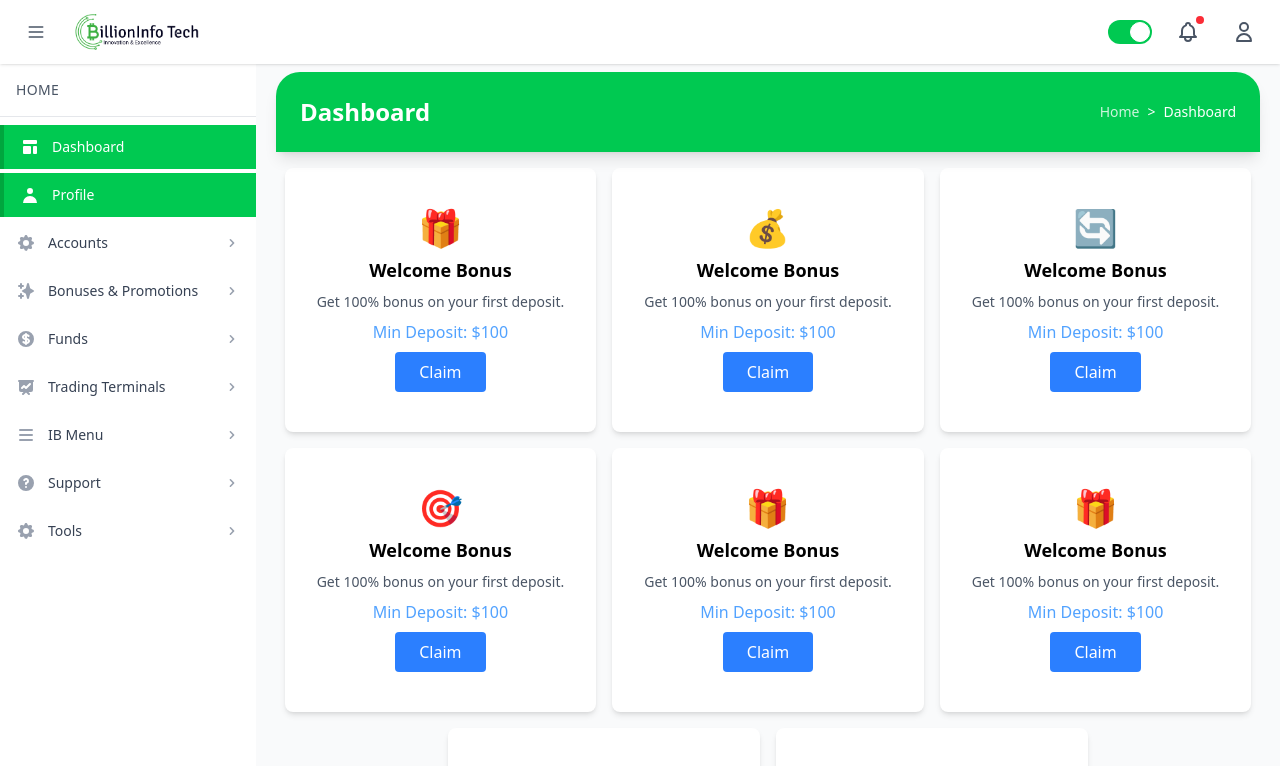
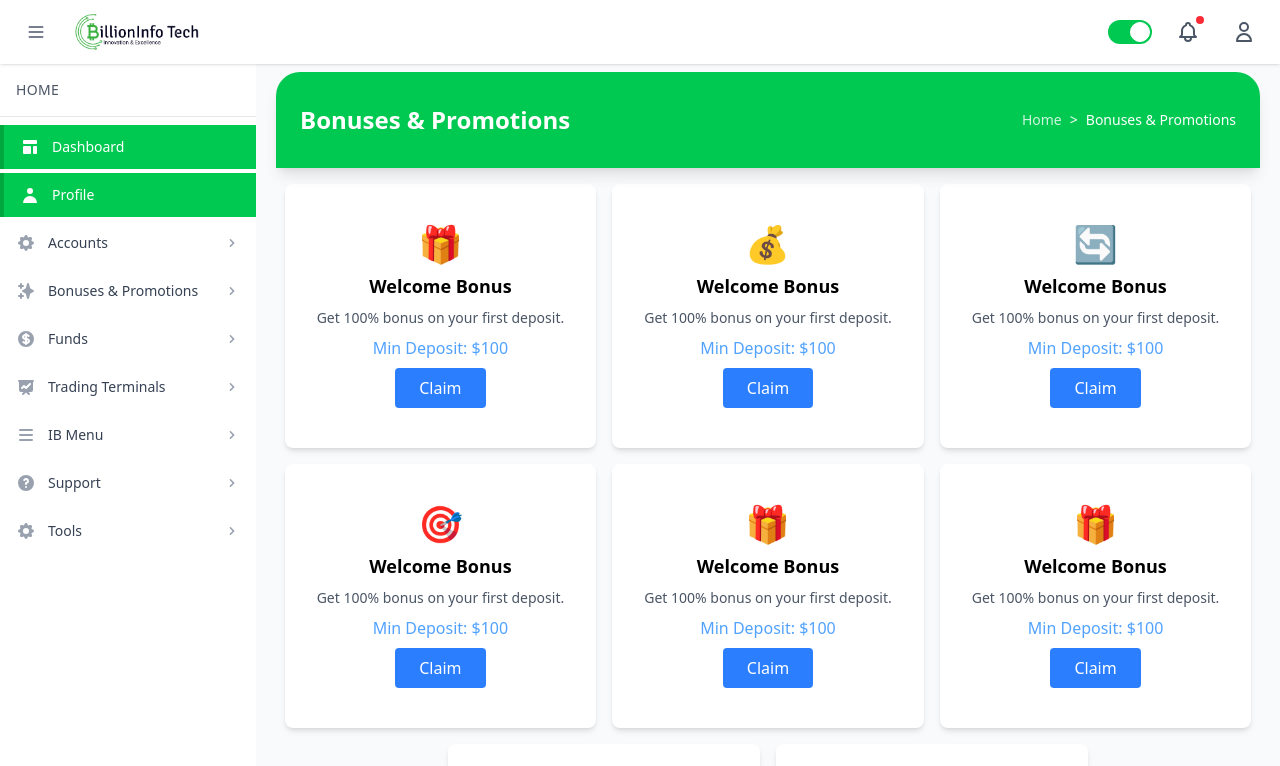
Before and after one commit to anasstudy01/BillionInfoTech_CRM, a React (Vite) app: page / in a window 1280 px wide. Shown: the top 766 px of the page. Built offline with nearby package versions, Linux system fonts and the light colour scheme.

Commit message:
Enhance DashboardNav component with dynamic heading and location props in Dashboard and Bonus layouts

```diff
--- a/src/Components/main/DashboardNav.jsx
+++ b/src/Components/main/DashboardNav.jsx
@@ -1,14 +1,14 @@
 import React from 'react'
 
-const DashboardNav = () => {
+const DashboardNav = ({ heading, location }) => {
   return (
-    <div className="bg-green-500 mx-5 shadow-lg rounded-t-3xl mt-2 py-6 text-white px-6 relative overflow-hidden ">
+    <div className="bg-green-500 mx-5 shadow-lg rounded-t-3xl mt-2 py-8 text-white px-6 relative overflow-hidden ">
         <div className="flex justify-between items-center relative z-10">
-          <h1 className="text-2xl font-bold">Dashboard</h1>
+          <h1 className="text-2xl font-bold">{heading}</h1>
           <nav className="text-sm">
             <span className="opacity-80">Home</span>
             <span className="mx-2">&gt;</span>
-            <span>Dashboard</span>
+            <span>{location}</span>
           </nav>
         </div>
       </div>
--- a/src/Layout/BonusLayout.jsx
+++ b/src/Layout/BonusLayout.jsx
@@ -5,7 +5,7 @@ import BonusCard from '../Components/main/BonusCard'
 const BonusLayout = () => {
   return (<>
 
-  <DashboardNav />
+  <DashboardNav heading="Bonuses & Promotions"  location="Bonuses & Promotions  " />
 
     <div className="bonus-container bg-gray-50 flex mx-auto px-4 py-4 gap-4 flex-wrap justify-center max-w-screen-xl">
         <BonusCard
--- a/src/Layout/DashbordMain.jsx
+++ b/src/Layout/DashbordMain.jsx
@@ -11,8 +11,7 @@ const DashbordMain = () => {
   return (
     <>
       {/* Header Section */}
-      <DashboardNav />
-
+      <DashboardNav heading="Dashboard" location="Dashboard" />
       {/* Market Ticker */}
       <MovingDisplay />
 
--- a/src/Pages/Main.jsx
+++ b/src/Pages/Main.jsx
@@ -25,6 +25,7 @@ const Main = () => {
         <BonusDashbord />
 
       </div>
+
     </>
   );
 };
```
